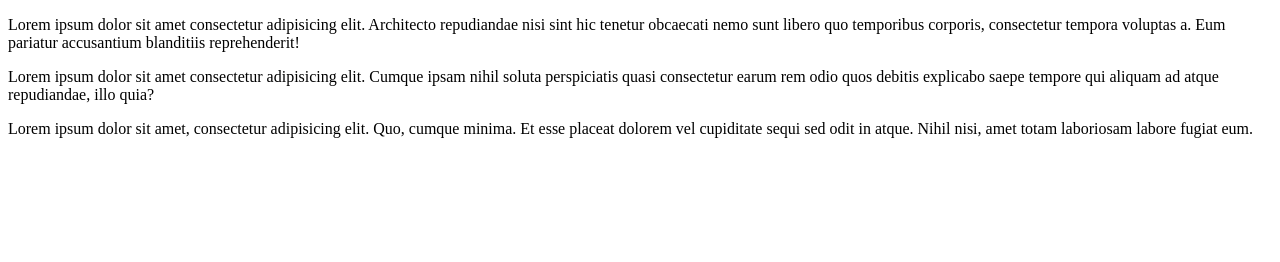
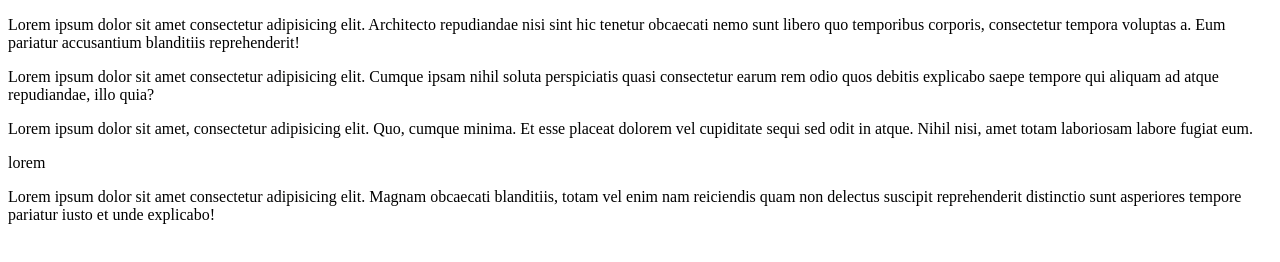
Before and after one commit to rafgru/git, a plain HTML site: page index.html in a window 1280 px wide. Drawn offline with Linux system fonts and the light colour scheme.

Commit message:
5rd paragraph added

```diff
--- a/index.html
+++ b/index.html
@@ -12,5 +12,8 @@
 
     <p>Lorem ipsum dolor sit amet, consectetur adipisicing elit. Quo, cumque minima. Et esse placeat dolorem vel cupiditate sequi sed odit in atque. Nihil nisi, amet totam laboriosam labore fugiat eum.</p>
 
+    <p>lorem</p>
+
+    <p>Lorem ipsum dolor sit amet consectetur adipisicing elit. Magnam obcaecati blanditiis, totam vel enim nam reiciendis quam non delectus suscipit reprehenderit distinctio sunt asperiores tempore pariatur iusto et unde explicabo!</p>
 </body>
 </html>
```
